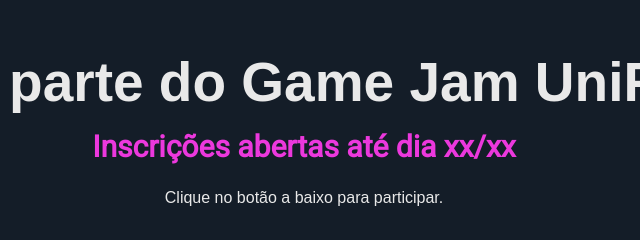
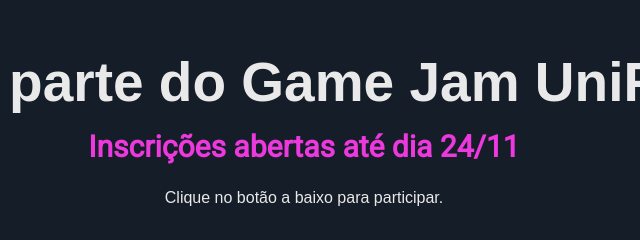
Before and after one commit to LeonelFreitas/gamejam, a plain HTML site: page index.html in a window 1280 px wide. Shown: the part 2140-2380 px from the top of the page, 336-976 px from the left. Drawn offline with Linux system fonts and the light colour scheme; a web font is replaced by a local one.

Commit message:
Add files via upload

```diff
--- a/index.html
+++ b/index.html
@@ -58,7 +58,7 @@
 
         <h1> Faça parte do Game Jam UniFOA</h1>
 
-        <h2> Inscrições abertas até dia xx/xx</h2>
+        <h2> Inscrições abertas até dia 24/11</h2>
 
         <p>Clique no botão a baixo para participar.</p>
 
```
